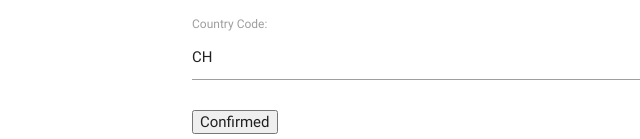
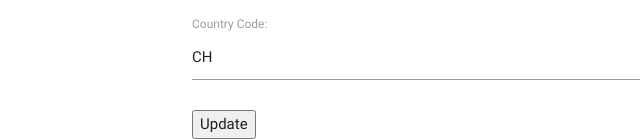
Before and after one commit to onizukaek/companies_site, a Django app: page /companies/update/1/ in a window 1280 px wide. Shown: the part 1006-1145 px from the top of the page, without its empty margins (0-640 px from the left). Run offline with Django 3.2, Linux system fonts and the light colour scheme; a user stored in the database is signed in; data comes from the database, SQL or seed files in the repository.

Commit message:
replaced input type submit by submit buttons

```diff
--- a/companies/templates/companies/add.html
+++ b/companies/templates/companies/add.html
@@ -6,6 +6,6 @@
     <table>
     {{CompanyForm}}
     </table>
-    <input type="submit" value="Confirmed"/>
+    <button type="submit">Save</button>
 </form>
 {% endblock content %}
--- a/companies/templates/companies/update.html
+++ b/companies/templates/companies/update.html
@@ -4,6 +4,6 @@
 <form action="{% url 'companies:update' company.id %}" method="POST">
 {% csrf_token %}
     {{ form.as_p }}
-    <input type="submit" value="Confirmed"/>
+    <button type="submit">Update</button>
 </form>
 {% endblock content %}
```
